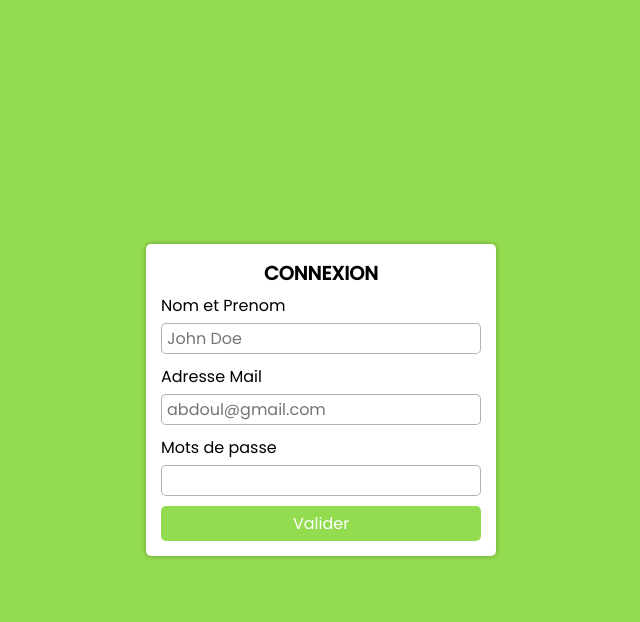
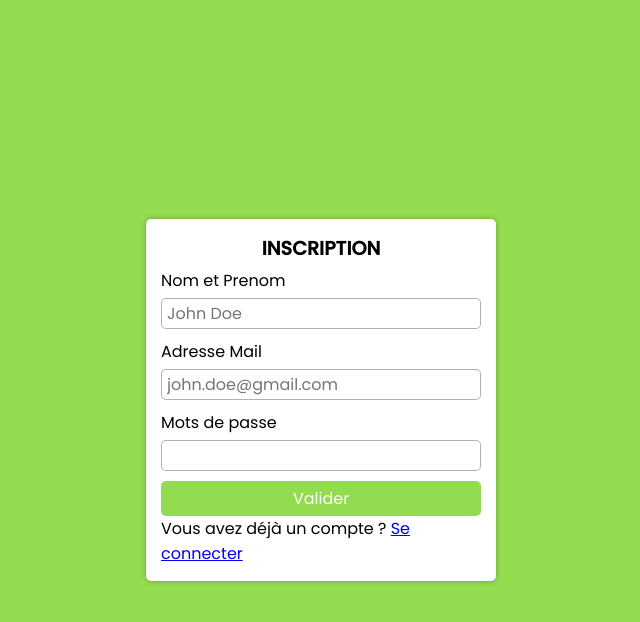
Before and after one commit to oabdoul/Project-Connexion-Form, a PHP site: page / in a window 1280 px wide. Shown: the top 622 px of the page, without its empty margins (319-959 px from the left). Run offline with PHP 8.4, Linux system fonts and the light colour scheme.

Commit message:
Modification du fichier index.html  page inscription

```diff
--- a/index.php
+++ b/index.php
@@ -4,24 +4,25 @@
     <meta charset="UTF-8">
     <meta name="viewport" content="width=device-width, initial-scale=1.0">
     <link rel="stylesheet" href="style.css">
-    <title>Formulaire de connexion</title>
+    <title>Formulaire d'inscription</title>
 </head>
 <body>
     <form action="submit-login.php" method="POST">
-        <h1>Connexion</h1>
+        <h1>Inscription</h1>
         <div>
             <label for="username">Nom et Prenom</label>
             <input type="text" name="username" id="username" placeholder="John Doe">
         </div>
         <div>
             <label for="email">Adresse Mail</label>
-            <input type="email" name="email" id="email" placeholder="abdoul@gmail.com">
+            <input type="email" name="email" id="email" placeholder="john.doe@gmail.com">
         </div>
         <div>
-            <label for="password">Mots de passe</label>
-            <input type="password" name="password" id="password">
+            <label for="mdp">Mots de passe</label>
+            <input type="password" name="mdp" id="mdp">
         </div>
-        <button type="submit">Valider</button>
+        <button type="submit" name="ok">Valider</button>
+        <p>Vous avez déjà un compte ? <a href="connexion.php">Se connecter</a></p>
     </form>
 </body>
 </html>
```
